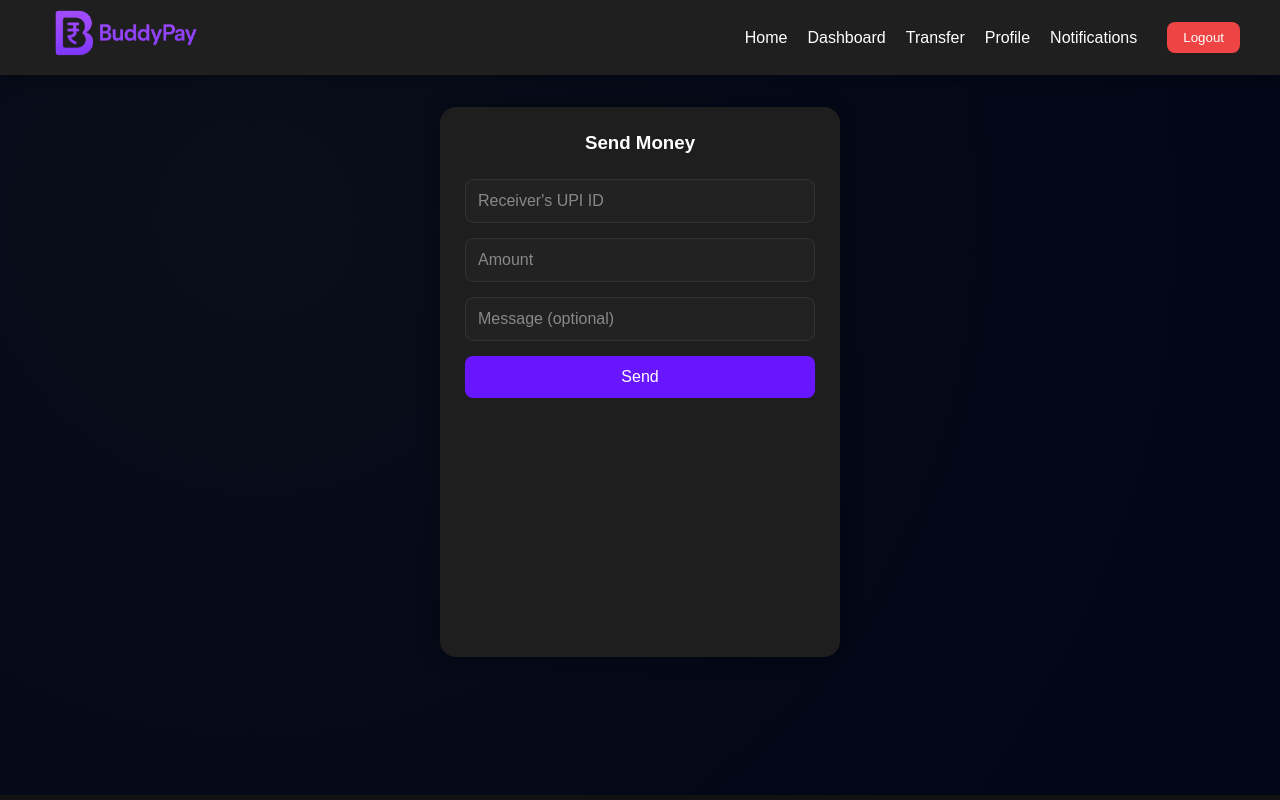
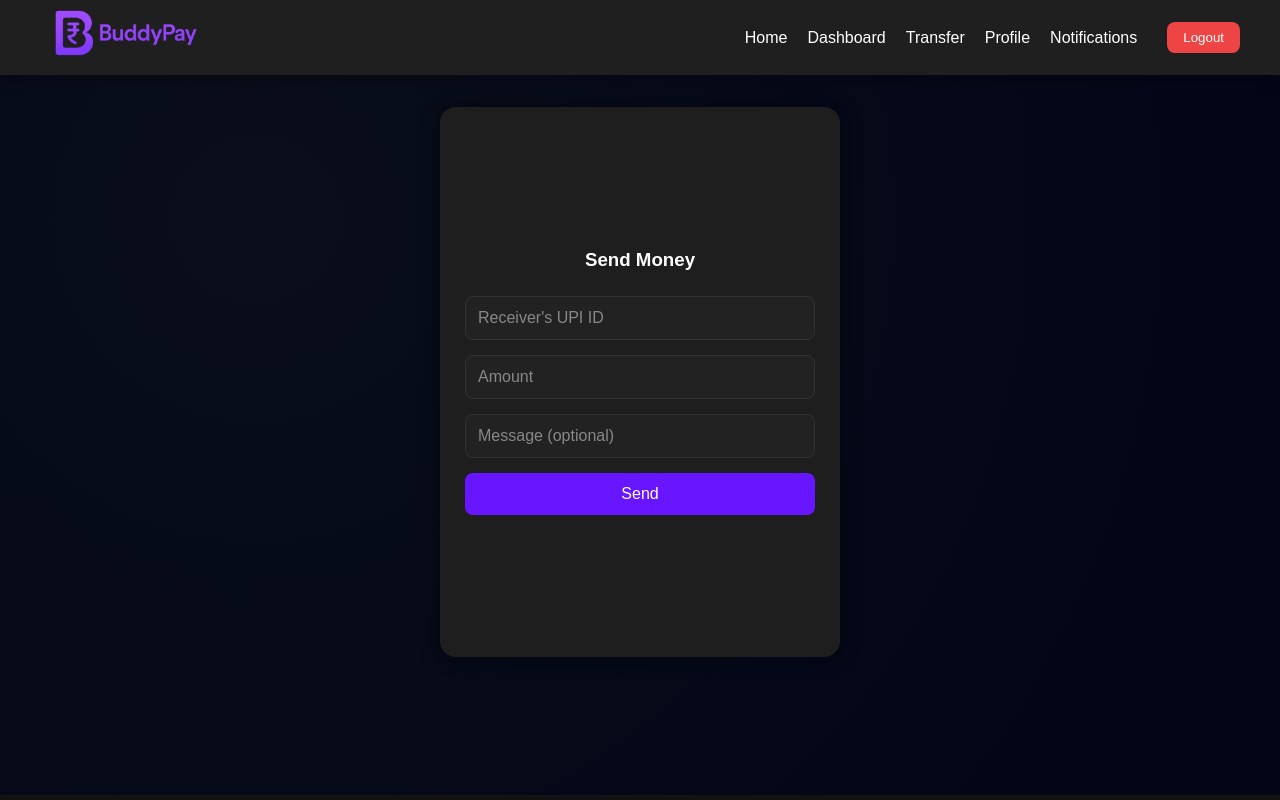
Before and after one commit to programmerzack31/buddypay, a React (Vite) app: page /transfer in a window 1280 px wide. Built offline with nearby package versions, Linux system fonts and the light colour scheme; no server answers; sample sign-in values are in the browser's storage.

Commit message:
Update MoneyTransfer.css

```diff
--- a/src/components/MoneyTransfer.css
+++ b/src/components/MoneyTransfer.css
@@ -11,13 +11,15 @@
 .money-form {
   background: #1e1e1e;
   padding: 25px;
-  height: 70℅;
+  height: 50℅;
   max-height:550px;
   border-radius: 16px;
   width: 100%;
   max-width: 400px;
   display: flex;
   flex-direction: column;
+  justify-content: center;
+  align-items:centre;
   gap: 15px;
   box-shadow: 0 0 20px rgba(0,0,0,0.4);
 }
```
